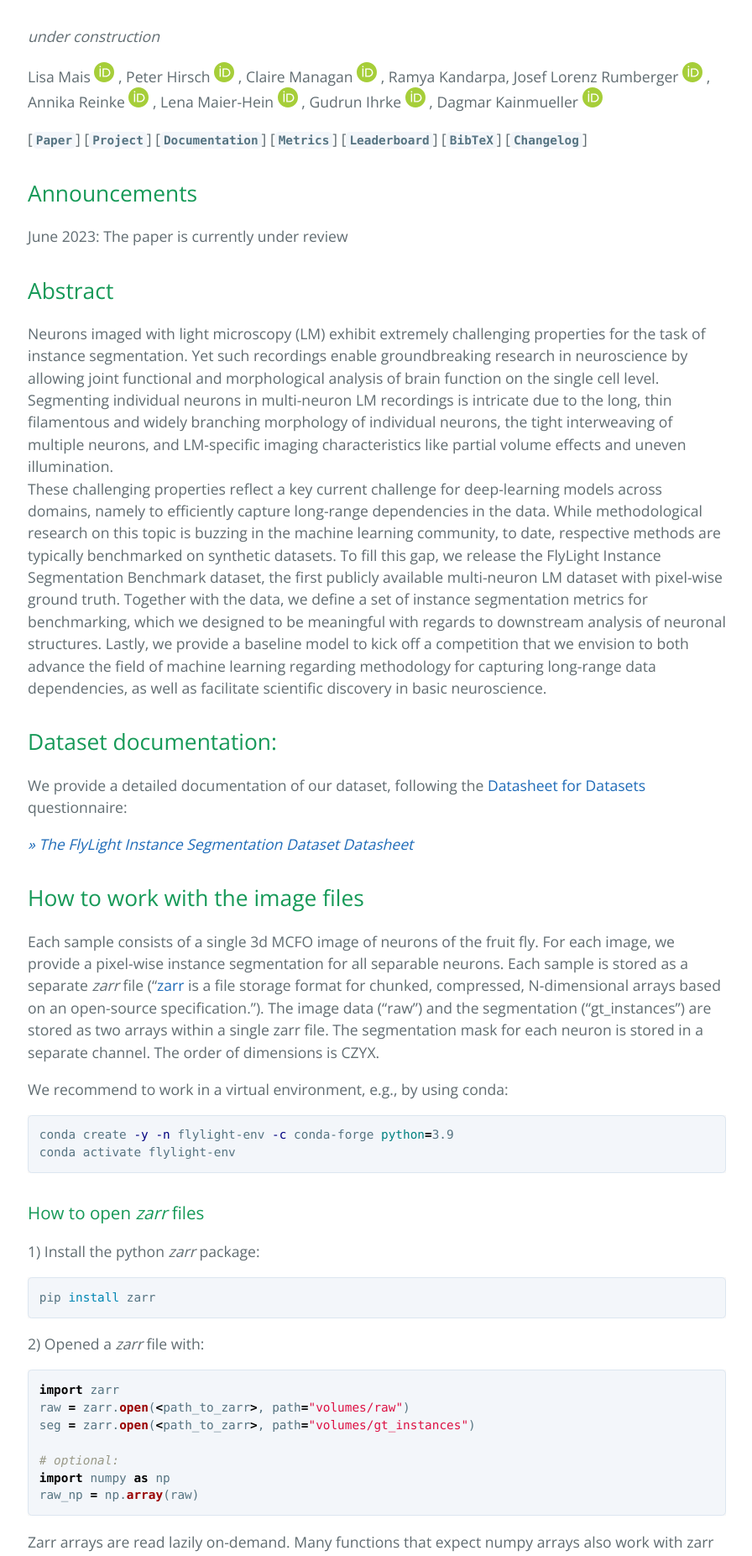
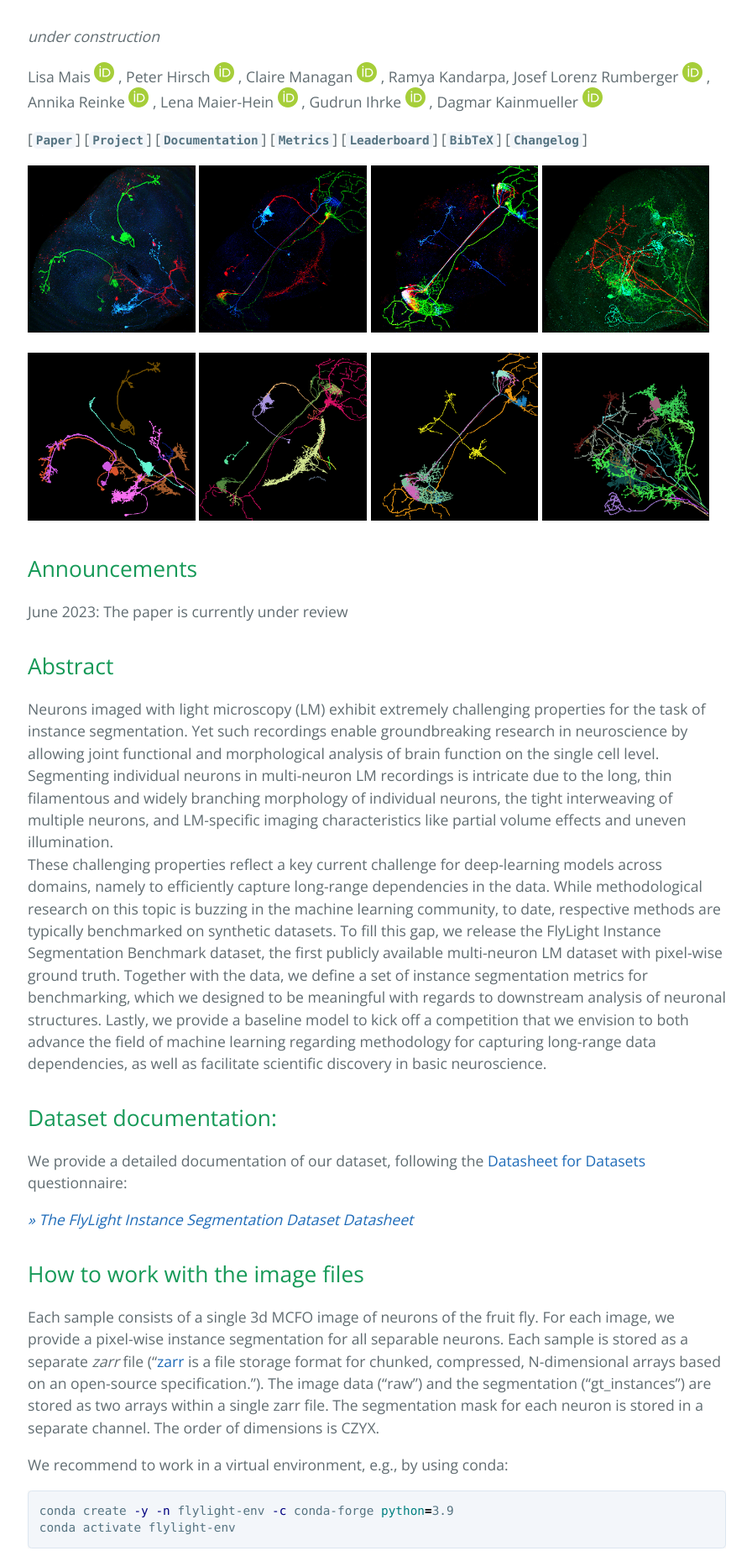
Before and after one commit to Kainmueller-Lab/fisbe, a Jekyll site: the page built from index.md, in a window 1280 px wide. Shown: the part 502-2355 px from the top of the page at 84% size, without its empty margins (191-1087 px from the left). Built offline with Jekyll 4.4.1, drawn with Linux system fonts in a browser that asks for light colours.

Commit message:
add example images

```diff
--- a/index.md
+++ b/index.md
@@ -17,6 +17,21 @@ Gudrun Ihrke [<img src="./assets/ORCIDiD_iconvector.svg" alt="ORCID iD Gudrun Ih
 Dagmar Kainmueller [<img src="./assets/ORCIDiD_iconvector.svg" alt="ORCID iD Dagmar Kainmueller" width="24"/>](https://orcid.org/0000-0002-9830-2415/)
 
 [[**`Paper`**](https://openreview.net/forum?id=)] [[**`Project`**](https://kainmueller-lab.github.io/flylight_inst_seg_dataset/)] [[**`Documentation`**](./datasheet)] [[**`Metrics`**](#metrics)] [[**`Leaderboard`**](#leaderboard)] [[**`BibTeX`**](#citation)] [[**`Changelog`**](./changelog)]
+
+
+<p float="left">
+<img src="./assets/R14A02-20180905_65_A6_raw.jpg" alt="maximum intensity projection of R14A02-20180905_65_A6" width="24%" />
+<img src="./assets/VT047848-20171020_66_I5_raw.jpg" alt="maximum intensity projection of VT047848-20171020_66_I5" width="24%" />
+<img src="./assets/VT047848-20171020_66_J1_raw.jpg" alt="maximum intensity projection of VT047848-20171020_66_J1" width="24%" />
+<img src="./assets/VT058568-20170926_64_E1_raw.jpg" alt="maximum intensity projection of VT058568-20170926_64_E1" width="24%" />
+</p>
+
+<p float="left">
+<img src="./assets/R14A02-20180905_65_A6_gt.png" alt="ground truth instance segmentation for R14A02-20180905_65_A6" width="24%" />
+<img src="./assets/VT047848-20171020_66_I5_gt.png" alt="ground truth instance segmentation for VT047848-20171020_66_I5" width="24%" />
+<img src="./assets/VT047848-20171020_66_J1_gt.png" alt="ground truth instance segmentation for VT047848-20171020_66_J1" width="24%" />
+<img src="./assets/VT058568-20170926_64_E1_gt.png" alt="ground truth instance segmentation for VT058568-20170926_64_E1" width="24%" />
+</p>
 
 
 ## Announcements
```
Also changed, not shown: assets/R14A02-20180905_65_A6_gt.png (added), assets/R14A02-20180905_65_A6_raw.jpg (added), assets/VT047848-20171020_66_I5_gt.png (added), assets/VT047848-20171020_66_I5_raw.jpg (added), assets/VT047848-20171020_66_J1_gt.png (added), assets/VT047848-20171020_66_J1_raw.jpg (added), assets/VT058568-20170926_64_E1_gt.png (added), assets/VT058568-20170926_64_E1_raw.jpg (added).
